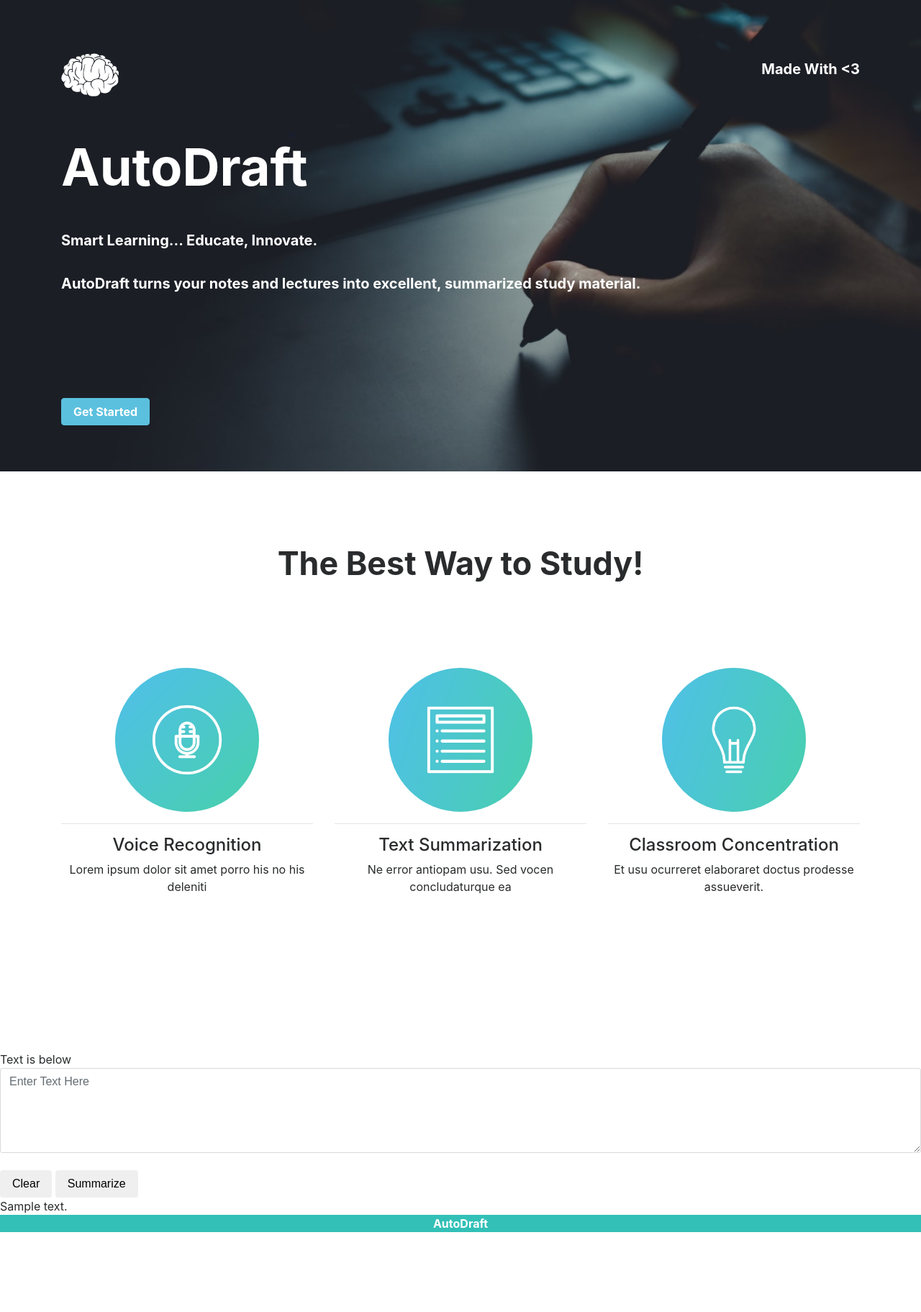
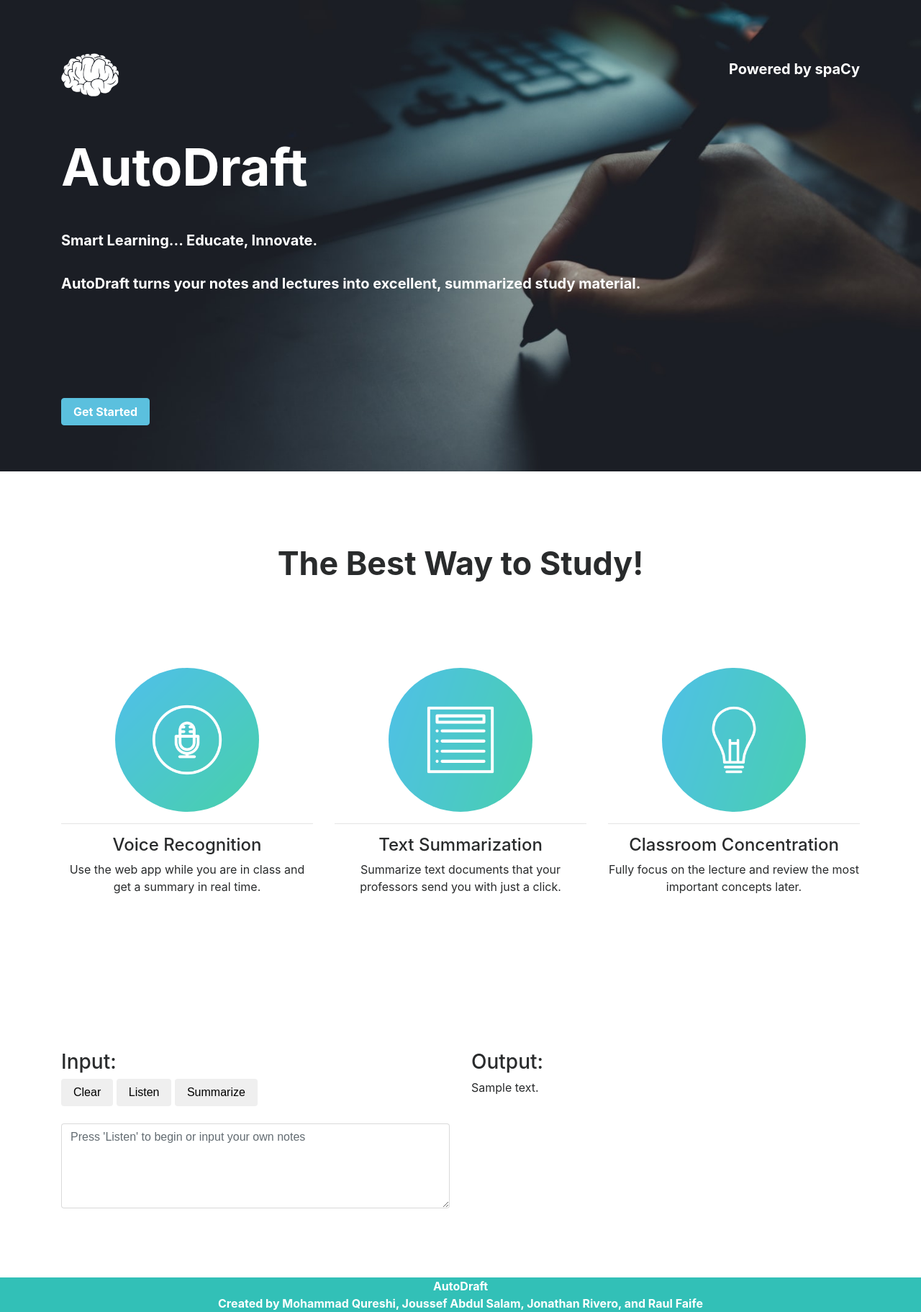
Before and after one commit to mqureshi12/AutoDraft, a Flask app: template templates/index.html in a window 1280 px wide. Shown: the whole page at 72% size. Before the commit the page ends 1712 px from the top, so only its background shows below. Run offline with Flask 2, Linux system fonts and the light colour scheme; the template is opened without the code that fills it: most values are stand-ins (such as "Sample title", 1, 10 or a date in 2020).

Commit message:
Final Index Version

```diff
--- /dev/null
+++ b/static/js/voice.js
@@ -0,0 +1,15 @@
+function record() {
+  var recognition = new webkitSpeechRecognition();
+
+  recognition.continuous = true;
+  recognition.interimResults = true;
+  recognition.lang = "en-GB";
+
+  recognition.onresult = function (event) {
+    //console.log(event);
+    document.getElementById("speechToText").value =
+      event.results[0][0].transcript;
+  };
+
+  recognition.start();
+}
--- a/templates/index.html
+++ b/templates/index.html
@@ -1,97 +1,192 @@
-
 <!DOCTYPE html>
 <html>
   <head>
-    <meta charset="UTF-8">
-    <meta name="viewport" content="width=device-width, initial-scale=1, shrink-to-fit=no">
+    <meta charset="UTF-8" />
+    <meta
+      name="viewport"
+      content="width=device-width, initial-scale=1, shrink-to-fit=no"
+    />
     <title>AutoDraft</title>
-    <meta name="description">
-    <link rel="icon" href="../img/icon.png" sizes="32x32" type="image/png">
-    <link rel="stylesheet" href="../static/css/custom.css">
-    <link rel="stylesheet" href="css/bootstrap.min.css">
-    <link rel="stylesheet" href="css/aos.css">
+    <meta name="description" />
+    <link rel="icon" href="../static/img/icon.png" sizes="32x32" type="image/png" />
+    <link rel="stylesheet" href="../static/css/custom.css" />
+    <link rel="stylesheet" href="../static/css/bootstrap.min.css" />
+    <link rel="stylesheet" href="../static/css/aos.css" />
   </head>
 
   <body>
-    <div class="jumbotron jumbotron-fluid" id="banner" style="background-image: url(img/banner.jpg);">
+    <div
+      class="jumbotron jumbotron-fluid"
+      id="banner"
+      style="background-image: url(../static/img/banner.jpg)"
+    >
       <div class="container text-center text-md-left">
         <header>
           <div class="row justify-content-between">
             <div class="col-2">
-                        <img src="img/icon.png" alt="logo">
+              <img src="../static/img/icon.png" alt="logo" />
             </div>
             <div class="col-6 align-self-center text-right">
-                        <p class="text-white lead font-weight-bold">Made With <3</p>
+              <p class="text-white lead font-weight-bold">Powered by spaCy</p>
             </div>
           </div>
         </header>
-            <h1 data-aos="fade" data-aos-easing="linear" data-aos-duration="1000" data-aos-once="true" class="display-3 text-white font-weight-bold my-5">
+        <h1
+          data-aos="fade"
+          data-aos-easing="linear"
+          data-aos-duration="1000"
+          data-aos-once="true"
+          class="display-3 text-white font-weight-bold my-5"
+        >
           AutoDraft
         </h1>
-            <p data-aos="fade" data-aos-easing="linear" data-aos-duration="1000" data-aos-once="true" class="lead text-white my-4 font-weight-bold">
+        <p
+          data-aos="fade"
+          data-aos-easing="linear"
+          data-aos-duration="1000"
+          data-aos-once="true"
+          class="lead text-white my-4 font-weight-bold"
+        >
           Smart Learning... Educate, Innovate.
-                <br>
-                <br> AutoDraft turns your notes and lectures into excellent, summarized study material.
-                <br>
-                <br>
-                <br>
-                <br>
-                <br>
+          <br />
+          <br />
+          AutoDraft turns your notes and lectures into excellent, summarized
+          study material.
+          <br />
+          <br />
+          <br />
+          <br />
+          <br />
         </p>
-            <a href="#" data-aos="fade" data-aos-easing="linear" data-aos-duration="1000" data-aos-once="true" class="btn font-weight-bold btn-info">Get Started</a>
+        <a
+          href="#start"
+          data-aos="fade"
+          data-aos-easing="linear"
+          data-aos-duration="1000"
+          data-aos-once="true"
+          class="btn font-weight-bold btn-info"
+          >Get Started</a
+        >
       </div>
     </div>
     <div class="container my-5 py-2">
       <h2 class="text-center font-weight-bold my-5">The Best Way to Study!</h2>
-        <br>
-        <br>
-        <br>
+      <br />
+      <br />
+      <br />
       <div class="row">
-            <div data-aos="fade-up" data-aos-delay="0" data-aos-duration="1000" data-aos-once="true" class="col-md-4 text-center">
-                <img src="img/voice.png" alt="Voice Recognition" class="mx-auto best">
-                <hr>
+        <div
+          data-aos="fade-up"
+          data-aos-delay="0"
+          data-aos-duration="1000"
+          data-aos-once="true"
+          class="col-md-4 text-center"
+        >
+          <img
+            src="../static/img/voice.png"
+            alt="Voice Recognition"
+            class="mx-auto best"
+          />
+          <hr />
           <h4>Voice Recognition</h4>
-                <p>Lorem ipsum dolor sit amet porro his no his deleniti</p>
+          <p>
+            Use the web app while you are in class and get a summary in real
+            time.
+          </p>
         </div>
-            <div data-aos="fade-up" data-aos-delay="200" data-aos-duration="1000" data-aos-once="true" class="col-md-4 text-center">
-                <img src="img/text.png" alt="Text Summarization" class="mx-auto best">
-                <hr>
+        <div
+          data-aos="fade-up"
+          data-aos-delay="200"
+          data-aos-duration="1000"
+          data-aos-once="true"
+          class="col-md-4 text-center"
+        >
+          <img
+            src="../static/img/text.png"
+            alt="Text Summarization"
+            class="mx-auto best"
+          />
+          <hr />
           <h4>Text Summarization</h4>
-                <p>Ne error antiopam usu. Sed vocen concludaturque ea</p>
+          <p>
+            Summarize text documents that your professors send you with just a
+            click.
+          </p>
         </div>
-            <div data-aos="fade-up" data-aos-delay="400" data-aos-duration="1000" data-aos-once="true" class="col-md-4 text-center">
-                <img src="img/classroom.png" alt="Classroom Concentration" class="mx-auto best">
-                <hr>
+        <div
+          data-aos="fade-up"
+          data-aos-delay="400"
+          data-aos-duration="1000"
+          data-aos-once="true"
+          class="col-md-4 text-center"
+        >
+          <img
+            src="../static/img/classroom.png"
+            alt="Classroom Concentration"
+            class="mx-auto best"
+          />
+          <hr />
           <h4>Classroom Concentration</h4>
-                <p>Et usu ocurreret elaboraret doctus prodesse assueverit.</p>
-                <br>
-                <br>
-                <br>
-                <br>
-                <br>
-                <br>
+          <p>
+            Fully focus on the lecture and review the most important concepts
+            later.
+          </p>
+          <br />
+          <br />
+          <br />
+          <br />
+          <br />
+          <br />
         </div>
       </div>
     </div>
     <div>
-        Text is below
-        <form method="POST" action="/input">
-            <textarea name="rawtext" cols="3" rows="5" class="form-control" required="true" placeholder="Enter Text Here"></textarea>
-            <br>
+      <form method="POST" action="/input" class="container" id="start">
+        <div class="row">
+            <div class="col">
+                <h3>
+                    Input:
+                </h3>
+                <div>
                     <button class="btn btn-small" type="reset">Clear</button>
+                    <button class="btn btn-small" type="button" onclick="record()">Listen</button>
                     <button class="btn btn-small" type="submit">Summarize</button>
+                    <br><br>
+                </div>
+                <textarea
+                name="rawtext"
+                cols="3"
+                rows="5"
+                class="form-control"
+                required="true"
+                placeholder="Press 'Listen' to begin or input your own notes"
+                id="speechToText"
+                ></textarea>
+            </div>
+            <div class="col">
+                <h3>
+                    Output:
+                </h3>
+                {{final_summary}}
+            </div>
+        </div>
       </form>
     </div>
-    <div>{{final_summary}}</div>
+    <br>
 
-    <script src="js/aos.js"></script>
+    <br>
+    <br>
+    <br>
+
+    <script src="../static/js/aos.js"></script>
+    <script src="../static/js/voice.js"></script>
     <script>
-      AOS.init({
-      });
+      AOS.init({});
     </script>
 
-    <footer class="footer font-weight-bold" >
-        AutoDraft
+    <footer class="footer font-weight-bold">
+        <div>AutoDraft</div>
+        <div>Created by Mohammad Qureshi, Joussef Abdul Salam, Jonathan Rivero, and Raul Faife</div>
     </footer>
   </body>
 </html>
```
Also changed, not shown: static/js/voiceConstant.js (added, +22 -0 lines), static/img/banner.jpg (renamed from img/banner.jpg), static/img/classroom.png (renamed from img/classroom.png), static/img/icon.png (renamed from img/icon.png), static/img/text.png (renamed from img/text.png), static/img/voice.png (renamed from img/voice.png). Lines whose indentation alone changed are shown as unchanged.
